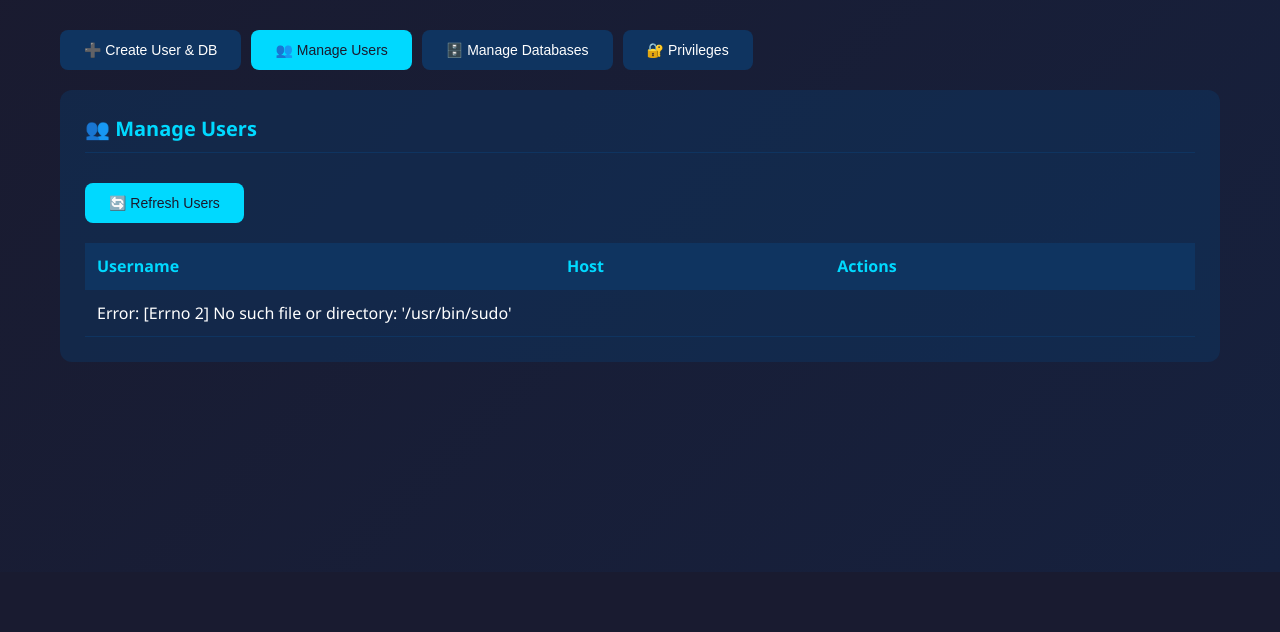
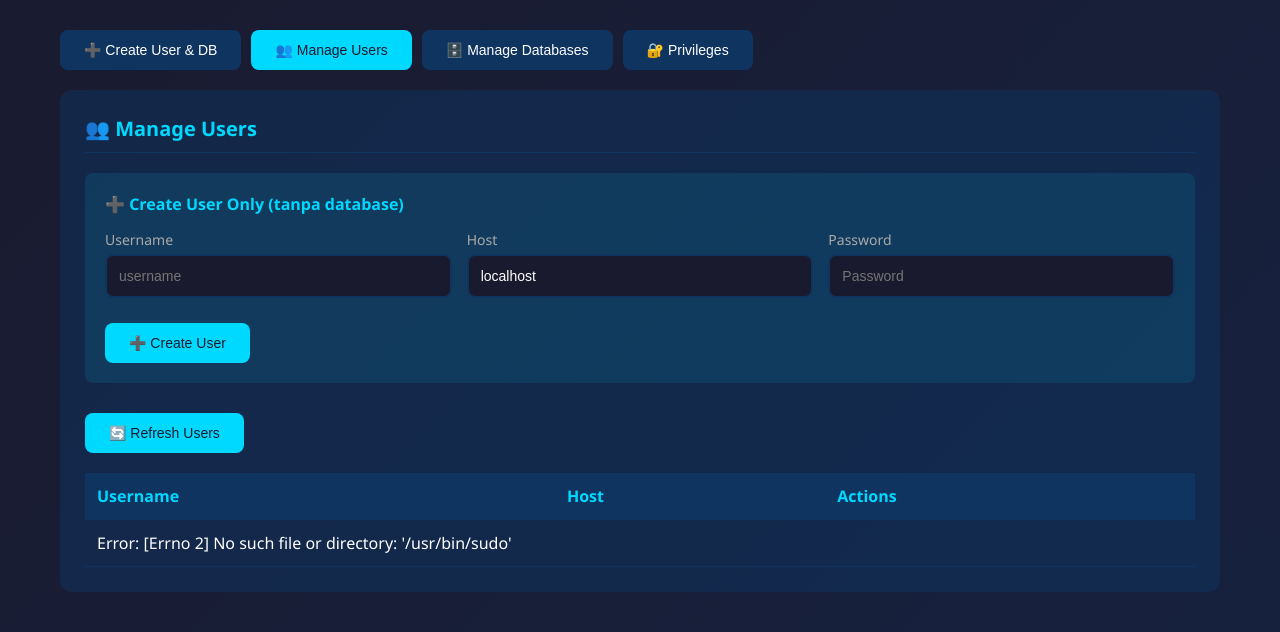
Before and after one commit to daniertg/MYAS, a Flask app: page / in a window 1280 px wide, after a click on "👥 Manage Users". Shown: the part 228-860 px from the top of the page. Before the commit the page ends 800 px from the top, so only its background shows below. Run offline with Flask 2, Linux system fonts and the light colour scheme.

Commit message:
Add update host functionality and create user only form in web interface

```diff
--- a/app.py
+++ b/app.py
@@ -260,5 +260,28 @@ def change_password():
         return jsonify({'success': True, 'message': f'Password untuk {username}@{host} berhasil diubah'})
     return jsonify({'success': False, 'error': error})
 
+@app.route('/api/update-host', methods=['POST'])
+def update_host():
+    """Update user host by renaming the user"""
+    data = request.json
+    username = data.get('username', '').strip()
+    old_host = data.get('old_host', '').strip()
+    new_host = data.get('new_host', '').strip()
+
+    if not username or not old_host or not new_host:
+        return jsonify({'success': False, 'error': 'Username, old host, dan new host diperlukan'})
+
+    if new_host == '' or new_host == 'localhost':
+        new_host = 'localhost'
+    elif new_host == '0' or new_host == '%':
+        new_host = '%'
+
+    sql = f"RENAME USER '{username}'@'{old_host}' TO '{username}'@'{new_host}'; FLUSH PRIVILEGES;"
+    success, output, error = run_mysql_command(sql)
+
+    if success:
+        return jsonify({'success': True, 'message': f'Host untuk {username} berhasil diubah dari {old_host} ke {new_host}'})
+    return jsonify({'success': False, 'error': error})
+
 if __name__ == '__main__':
     app.run(host='0.0.0.0', port=5000, debug=False)
--- a/templates/index.html
+++ b/templates/index.html
@@ -339,6 +339,7 @@
         <!-- Create User Panel -->
         <div id="create-user" class="panel active">
             <h2>➕ Create User & Database</h2>
+            <p style="color: #888; margin-bottom: 15px; font-size: 13px;">Buat database baru beserta user yang sudah diberi akses penuh ke database tersebut.</p>
             <form id="createUserForm">
                 <div class="form-row">
                     <div class="form-group">
@@ -362,10 +363,6 @@
                         <p class="password-hint">Min 8 karakter, huruf besar, huruf kecil, angka, karakter spesial</p>
                     </div>
                 </div>
-                <div class="form-group checkbox-group">
-                    <input type="checkbox" id="createDb" checked>
-                    <label for="createDb">Buat database juga</label>
-                </div>
                 <button type="submit" class="btn btn-primary">🚀 Create User & Database</button>
             </form>
         </div>
@@ -373,6 +370,29 @@
         <!-- Manage Users Panel -->
         <div id="manage-users" class="panel">
             <h2>👥 Manage Users</h2>
+
+            <!-- Create User Only Form -->
+            <div style="background: rgba(0,217,255,0.1); padding: 20px; border-radius: 8px; margin-bottom: 20px;">
+                <h4 style="color: #00d9ff; margin-bottom: 15px;">➕ Create User Only (tanpa database)</h4>
+                <form id="createUserOnlyForm">
+                    <div class="form-row">
+                        <div class="form-group">
+                            <label>Username</label>
+                            <input type="text" id="newUsername" placeholder="username" required>
+                        </div>
+                        <div class="form-group">
+                            <label>Host</label>
+                            <input type="text" id="newUserHost" placeholder="localhost" value="localhost">
+                        </div>
+                        <div class="form-group">
+                            <label>Password</label>
+                            <input type="password" id="newUserPass" placeholder="Password" required>
+                        </div>
+                    </div>
+                    <button type="submit" class="btn btn-primary">➕ Create User</button>
+                </form>
+            </div>
+
             <button class="btn btn-primary" onclick="loadUsers()">🔄 Refresh Users</button>
             <div class="table-container">
                 <table>
@@ -483,6 +503,34 @@
         </div>
     </div>
 
+    <!-- Update Host Modal -->
+    <div id="hostModal" class="modal">
+        <div class="modal-content">
+            <div class="modal-header">
+                <h3>🌐 Update Host</h3>
+                <button class="modal-close" onclick="closeHostModal()">&times;</button>
+            </div>
+            <form id="updateHostForm">
+                <input type="hidden" id="hostModalUser">
+                <input type="hidden" id="hostModalOldHost">
+                <div class="form-group">
+                    <label>Username</label>
+                    <input type="text" id="hostModalUsername" disabled>
+                </div>
+                <div class="form-group">
+                    <label>Current Host</label>
+                    <input type="text" id="hostModalCurrentHost" disabled>
+                </div>
+                <div class="form-group">
+                    <label>New Host</label>
+                    <input type="text" id="hostModalNewHost" placeholder="localhost atau % atau IP" required>
+                    <p class="host-info">localhost = local | % = semua host | IP = specific host</p>
+                </div>
+                <button type="submit" class="btn btn-primary">💾 Update Host</button>
+            </form>
+        </div>
+    </div>
+
     <script>
         // Tab navigation
         function showTab(tabId) {
@@ -521,7 +569,7 @@
             return response.json();
         }
 
-        // Create User Form
+        // Create User & Database Form (always creates both)
         document.getElementById('createUserForm').addEventListener('submit', async (e) => {
             e.preventDefault();
 
@@ -530,7 +578,7 @@
                 username: document.getElementById('dbUser').value,
                 password: document.getElementById('dbPass').value,
                 host: document.getElementById('dbHost').value || 'localhost',
-                create_database: document.getElementById('createDb').checked
+                create_database: true  // Always create database
             };
 
             const result = await apiCall('/api/create-user', 'POST', data);
@@ -539,6 +587,30 @@
                 showAlert(result.message, 'success');
                 document.getElementById('createUserForm').reset();
                 document.getElementById('dbHost').value = 'localhost';
+            } else {
+                showAlert(result.error, 'error');
+            }
+        });
+
+        // Create User Only Form (without database)
+        document.getElementById('createUserOnlyForm').addEventListener('submit', async (e) => {
+            e.preventDefault();
+
+            const data = {
+                database: '',
+                username: document.getElementById('newUsername').value,
+                password: document.getElementById('newUserPass').value,
+                host: document.getElementById('newUserHost').value || 'localhost',
+                create_database: false
+            };
+
+            const result = await apiCall('/api/create-user', 'POST', data);
+
+            if (result.success) {
+                showAlert(result.message, 'success');
+                document.getElementById('createUserOnlyForm').reset();
+                document.getElementById('newUserHost').value = 'localhost';
+                loadUsers();
             } else {
                 showAlert(result.error, 'error');
             }
@@ -564,6 +636,7 @@
                         <td>
                             <button class="btn btn-primary action-btn" onclick="viewGrants('${u.user}', '${u.host}')">📋 Grants</button>
                             <button class="btn btn-success action-btn" onclick="openPasswordModal('${u.user}', '${u.host}')">🔑 Password</button>
+                            <button class="btn btn-primary action-btn" onclick="openHostModal('${u.user}', '${u.host}')">🌐 Host</button>
                             <button class="btn btn-danger action-btn" onclick="deleteUser('${u.user}', '${u.host}')">🗑️ Delete</button>
                         </td>
                     </tr>
@@ -695,6 +768,40 @@
             }
         });
 
+        // Host Modal
+        function openHostModal(username, host) {
+            document.getElementById('hostModalUser').value = username;
+            document.getElementById('hostModalOldHost').value = host;
+            document.getElementById('hostModalUsername').value = username;
+            document.getElementById('hostModalCurrentHost').value = host;
+            document.getElementById('hostModalNewHost').value = '';
+            document.getElementById('hostModal').classList.add('active');
+        }
+
+        function closeHostModal() {
+            document.getElementById('hostModal').classList.remove('active');
+        }
+
+        document.getElementById('updateHostForm').addEventListener('submit', async (e) => {
+            e.preventDefault();
+
+            const data = {
+                username: document.getElementById('hostModalUser').value,
+                old_host: document.getElementById('hostModalOldHost').value,
+                new_host: document.getElementById('hostModalNewHost').value
+            };
+
+            const result = await apiCall('/api/update-host', 'POST', data);
+
+            if (result.success) {
+                showAlert(result.message, 'success');
+                closeHostModal();
+                loadUsers();
+            } else {
+                showAlert(result.error, 'error');
+            }
+        });
+
         // Load for Select dropdowns
         async function loadUsersForSelect() {
             const result = await apiCall('/api/users');
```
